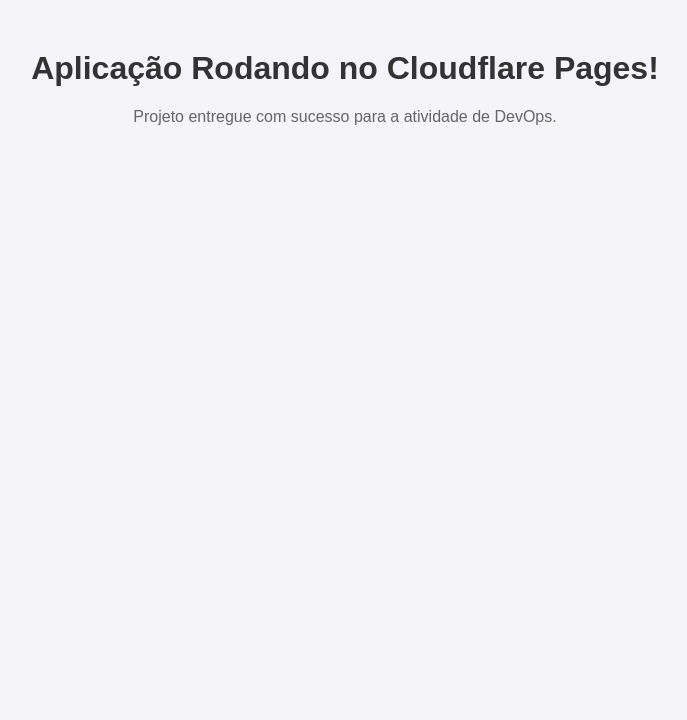
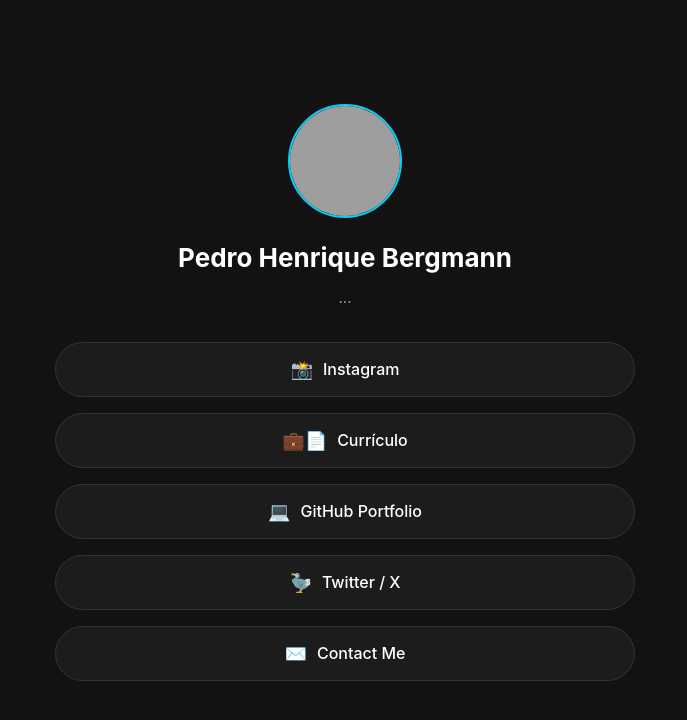
Before and after one commit to PedroHentschke/meu-site-devops, a website: page index.html in a window 1280 px wide. Shown: the whole page, without its empty margins (295-982 px from the left). Drawn offline with Linux system fonts and the light colour scheme; grey boxes are pictures that could not be loaded.

Commit message:
Update title and structure of index.html

```diff
--- a/index.html
+++ b/index.html
@@ -3,10 +3,97 @@
 <head>
     <meta charset="UTF-8">
     <meta name="viewport" content="width=device-width, initial-scale=1.0">
-    <title>Meu Site DevOps</title>
+    <title>Meus Links - DevOps</title>
+    <style>
+        body {
+            background-color: #121212;
+            color: #ffffff;
+            font-family: -apple-system, BlinkMacSystemFont, "Segoe UI", Roboto, Helvetica, Arial, sans-serif;
+            display: flex;
+            flex-direction: column;
+            align-items: center;
+            justify-content: center;
+            min-height: 100vh;
+            margin: 0;
+            padding: 20px;
+            box-sizing: border-box;
+        }
+        .container {
+            width: 100%;
+            max-width: 580px;
+            text-align: center;
+        }
+        .profile-img {
+            width: 110px;
+            height: 110px;
+            border-radius: 50%;
+            border: 2px solid #00d2ff;
+            object-fit: cover;
+            margin-bottom: 20px;
+        }
+        h1 {
+            font-size: 26px;
+            font-weight: 700;
+            margin: 0 0 10px 0;
+        }
+        .bio {
+            color: #aaaaaa;
+            font-size: 15px;
+            margin-bottom: 35px;
+        }
+        .btn-link {
+            display: flex;
+            align-items: center;
+            justify-content: center;
+            background-color: #1c1c1c;
+            color: #ffffff;
+            text-decoration: none;
+            padding: 16px;
+            margin-bottom: 16px;
+            border-radius: 30px;
+            font-size: 16px;
+            font-weight: 500;
+            border: 1px solid #333333;
+            transition: background-color 0.2s, transform 0.2s;
+        }
+        .btn-link:hover {
+            background-color: #2a2a2a;
+            transform: scale(1.01);
+        }
+        .icon {
+            margin-right: 10px;
+            font-size: 18px;
+        }
+    </style>
 </head>
-<body style="text-align: center; margin-top: 50px; font-family: sans-serif; background-color: #f4f4f9;">
-    <h1 style="color: #333;">Aplicação Rodando no Cloudflare Pages!</h1>
-    <p style="color: #666;">Projeto entregue com sucesso para a atividade de DevOps.</p>
+<body>
+
+<div class="container">
+    <img class="profile-img" src="https://avatars.githubusercontent.com/u/178576440?v=4&size=64" alt="Foto de Perfil">
+
+    <h1>Pedro Henrique Bergmann</h1>
+    <p class="bio">...</p>
+
+    <a href="#" target="_blank" class="btn-link">
+        <span class="icon">📸</span> Instagram
+    </a>
+
+    <a href="#" target="_blank" class="btn-link">
+        <span class="icon">💼📄</span> Currículo
+    </a>
+
+    <a href="#" target="_blank" class="btn-link">
+        <span class="icon">💻</span> GitHub Portfolio
+    </a>
+
+    <a href="#" target="_blank" class="btn-link">
+        <span class="icon">🦤</span> Twitter / X
+    </a>
+
+    <a href="#" target="_blank" class="btn-link">
+        <span class="icon">✉️</span> Contact Me
+    </a>
+</div>
+
 </body>
 </html>
```
